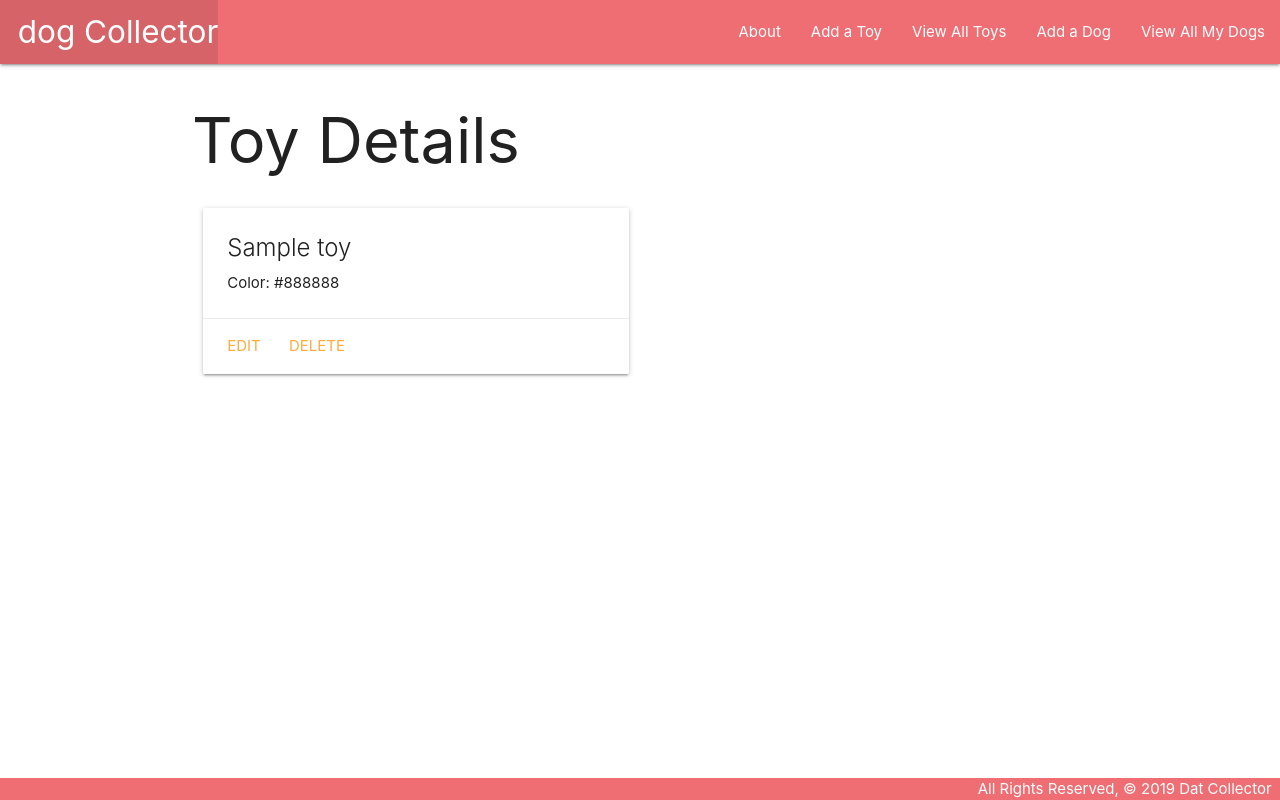
After one commit to jczarat/dog-collector, a Django app: page /toys/1/ in a window 1280 px wide. The commit adds this page. Run offline with Django 3.2, Linux system fonts and the light colour scheme; tables that the repository leaves empty hold one stand-in row (values such as "Sample post").

Commit message:
finish part 5

```diff
--- a/main_app/admin.py
+++ b/main_app/admin.py
@@ -1,7 +1,8 @@
 from django.contrib import admin
-from .models import Dog, Feeding
+from .models import Dog, Feeding, Toy
 
 # Register your models here.
 
 admin.site.register(Dog)
+admin.site.register(Toy)
 admin.site.register(Feeding)
--- a/main_app/models.py
+++ b/main_app/models.py
@@ -1,5 +1,7 @@
 from django.db import models
 from django.urls import reverse
+from datetime import date
+
 
 # the first item represents the value that will be stored in the database.
 # The second item represents the human-friendly "display" value.
@@ -12,17 +14,31 @@ MEALS = (
 
 # Create your models here.
 
+class Toy(models.Model):
+    name = models.CharField(max_length=50)
+    color = models.CharField(max_length=20)
+
+    def __str__(self):
+        return self.name
+
+    def get_absolute_url(self):
+        return reverse('toys_detail', kwargs={'pk': self.id})
+
 class Dog(models.Model):
     name = models.CharField(max_length=100)
     breed = models.CharField(max_length=100)
     description = models.TextField(max_length=250)
     age = models.IntegerField()
+    toys = models.ManyToManyField(Toy)
 
     def __str__(self):
         return self.name
 
     def get_absolute_url(self):
         return reverse('detail', kwargs={'dog_id': self.id})
+
+    def fed_for_today(self):
+        return self.feeding_set.filter(date=date.today()).count() >= len(MEALS)
 
 
 class Feeding(models.Model):
--- a/main_app/templates/base.html
+++ b/main_app/templates/base.html
@@ -16,10 +16,12 @@
         <nav>
             <div class="nav-wrapper">
                 <ul>
-          <li><a href="/" class="left brand-logo">&nbsp;&nbsp;CatCollector</a></li>
+                    <li><a href="/" class="left brand-logo">&nbsp;&nbsp;dog Collector</a></li>
                 </ul>
                 <ul class="right">
                     <li><a href="{% url 'about' %}">About</a></li>
+                    <li><a href="{% url 'toys_create' %}">Add a Toy</a></li>
+                    <li><a href="{% url 'toys_index' %}">View All Toys</a></li>
                     <li><a href="{% url 'dogs_create' %}">Add a Dog</a></li>
                     <li><a href="{% url 'index' %}">View All My Dogs</a></li>
                 </ul>
@@ -31,7 +33,7 @@
         {% endblock %}
     </main>
   	<footer class="page-footer">
-    <div class="right">All Rights Reserved, &copy; 2019 Cat Collector &nbsp;</div>
+       <div class="right">All Rights Reserved, &copy; 2019 Dat Collector &nbsp;</div>
     </footer>
 </body>
 </html>
--- /dev/null
+++ b/main_app/templates/home.html
@@ -0,0 +1,6 @@
+{% extends 'base.html' %}
+{% block content %}
+
+<h1>Home</h1>
+
+{% endblock %}
--- /dev/null
+++ b/main_app/templates/main_app/toy_detail.html
@@ -0,0 +1,20 @@
+{% extends 'base.html' %}
+{% block content %}
+
+<h1>Toy Details</h1>
+
+<div class="row">
+  <div class="col s6 col-offset-3">
+    <div class="card">
+      <div class="card-content">
+        <span class="card-title">{{ toy.name }}</span>
+        <p>Color: {{ toy.color }}</p>
+      </div>
+      <div class="card-action">
+        <a href="{% url 'toys_update' toy.id %}">Edit</a>
+        <a href="{% url 'toys_delete' toy.id %}">Delete</a>
+      </div>
+    </div>
+  </div>
+</div>
+{% endblock %}
--- a/main_app/urls.py
+++ b/main_app/urls.py
@@ -10,4 +10,13 @@ urlpatterns = [
     path('dogs/<int:pk>/update/', views.DogUpdate.as_view(), name='dogs_update'),
     path('dogs/<int:pk>/delete/', views.DogDelete.as_view(), name='dogs_delete'),
     path('dogs/<int:dog_id>/add_feeding/', views.add_feeding, name='add_feeding'),
+
+    path('dogs/<int:dog_id>/add_toy/<int:toy_id>', views.add_toy, name='add_toy'),
+
+    path('toys/', views.ToyList.as_view(), name='toys_index'),
+    path('toys/<int:pk>/', views.ToyDetail.as_view(), name='toys_detail'),
+    path('toys/create/', views.ToyCreate.as_view(), name='toys_create'),
+    path('toys/<int:pk>/update/', views.ToyUpdate.as_view(), name='toys_update'),
+    path('toys/<int:pk>/delete/', views.ToyDelete.as_view(), name='toys_delete'),
+
 ]
--- a/main_app/views.py
+++ b/main_app/views.py
@@ -1,30 +1,10 @@
 from django.shortcuts import render, redirect
-from django.http import HttpResponse
 from django.views.generic.edit import CreateView, UpdateView, DeleteView
-
-from .models import Dog
+from django.views.generic import ListView, DetailView
+from .models import Dog, Toy
 from .forms import FeedingForm
 
 # Create your views here.
-
-
-def home(request):
-    return HttpResponse('<h1>Hello /ᐠ｡‸｡ᐟ\ﾉ</h1>')
-
-
-def about(request):
-    return render(request, 'about.html')
-
-
-def dogs_index(request):
-    dogs = Dog.objects.all()
-    return render(request, 'dogs/index.html', {'dogs': dogs})
-
-
-def dogs_detail(request, dog_id):
-    dog = Dog.objects.get(id=dog_id)
-    feeding_form = FeedingForm()
-    return render(request, 'dogs/detail.html', {'dog': dog, 'feeding_form': feeding_form})
 
 
 class DogCreate(CreateView):
@@ -42,6 +22,31 @@ class DogDelete(DeleteView):
     model = Dog
     success_url = '/dogs/'
 
+
+def home(request):
+    return render(request, 'home.html')
+
+
+def about(request):
+    return render(request, 'about.html')
+
+
+def dogs_index(request):
+    dogs = Dog.objects.all()
+    return render(request, 'dogs/index.html', {'dogs': dogs})
+
+
+def dogs_detail(request, dog_id):
+    dog = Dog.objects.get(id=dog_id)
+    toys_dog_doesnt_have = Toy.objects.exclude(id__in = dog.toys.all().values_list('id'))
+    feeding_form = FeedingForm()
+    return render(request, 'dogs/detail.html', {
+        'dog': dog,
+        'feeding_form': feeding_form,
+        'toys': toys_dog_doesnt_have
+        })
+
+
 def add_feeding(request, dog_id):
     form = FeedingForm(request.POST)
     if (form.is_valid):
@@ -49,3 +54,30 @@ def add_feeding(request, dog_id):
         new_feeding.dog_id = dog_id
         new_feeding.save()
     return redirect('detail', dog_id=dog_id)
+
+def add_toy(request, dog_id, toy_id):
+    dog = Dog.objects.get(id=dog_id).toys.add(toy_id)
+    return redirect('detail', dog_id=dog_id)
+
+
+class ToyList(ListView):
+    model = Toy
+
+
+class ToyDetail(DetailView):
+    model = Toy
+
+
+class ToyCreate(CreateView):
+    model = Toy
+    fields = '__all__'
+
+
+class ToyUpdate(UpdateView):
+    model = Toy
+    fields = ['name', 'color']
+
+
+class ToyDelete(DeleteView):
+    model = Toy
+    success_url = '/toys/'
```
Also changed, not shown: main_app/templates/dogs/detail.html (+48 -0 lines), main_app/templates/main_app/toy_confirm_delete.html (added, +13 -0 lines), main_app/templates/main_app/toy_form.html (added, +19 -0 lines), main_app/templates/main_app/toy_list.html (added, +17 -0 lines), main_app/migrations/0004_auto_20200918_0033.py (added), main_app/migrations/0005_dog_toys.py (added). Lines whose indentation alone changed are shown as unchanged.
